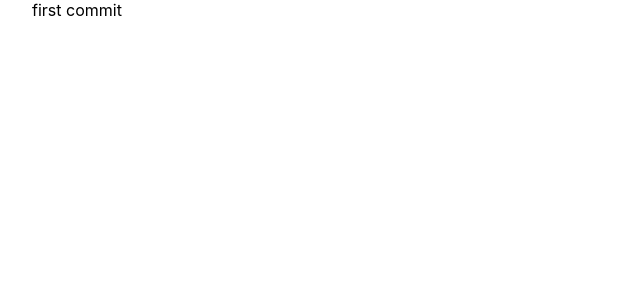
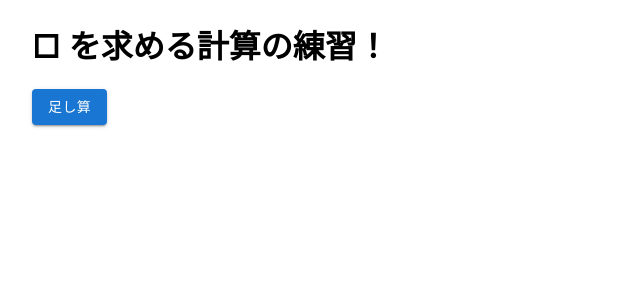
Before and after one commit to Upauper63/number-quest, a Next.js app: page / in a window 1280 px wide. Shown: the top 300 px of the page, without its empty margins (0-640 px from the left). Built offline with nearby package versions, Linux system fonts and the light colour scheme.

Commit message:
input type test

```diff
--- a/package.json
+++ b/package.json
@@ -9,11 +9,15 @@
     "lint": "next lint"
   },
   "dependencies": {
+    "@emotion/react": "^11.11.1",
+    "@emotion/styled": "^11.11.0",
+    "@mui/material": "^5.13.6",
     "next": "13.4.7",
     "react": "18.2.0",
     "react-dom": "18.2.0"
   },
   "devDependencies": {
+    "@types/node": "20.3.3",
     "eslint": "8.44.0",
     "eslint-config-next": "13.4.7"
   }
--- a/pages/index.js
+++ b/pages/index.js
@@ -1,11 +1,16 @@
 import Head from 'next/head'
 import Image from 'next/image'
 import styles from '../styles/Home.module.css'
+import { Button } from '@mui/material'
+import Link from 'next/link'
 
 export default function Home() {
   return (
     <div className={styles.container}>
-first commit
+      <h1>□ を求める計算の練習！</h1>
+      <Link href="add" passHref>
+        <Button variant="contained">足し算</Button>
+      </Link>
     </div>
   )
 }
```
Also changed, not shown: pages/add/index.jsx (added, +14 -0 lines), tsconfig.json (added, +29 -0 lines), pages/div/index.tsx (added), pages/mul/index.tsx (added), pages/sub/index.tsx (added), 1 other file (tests, documents, lock files or other folders).
